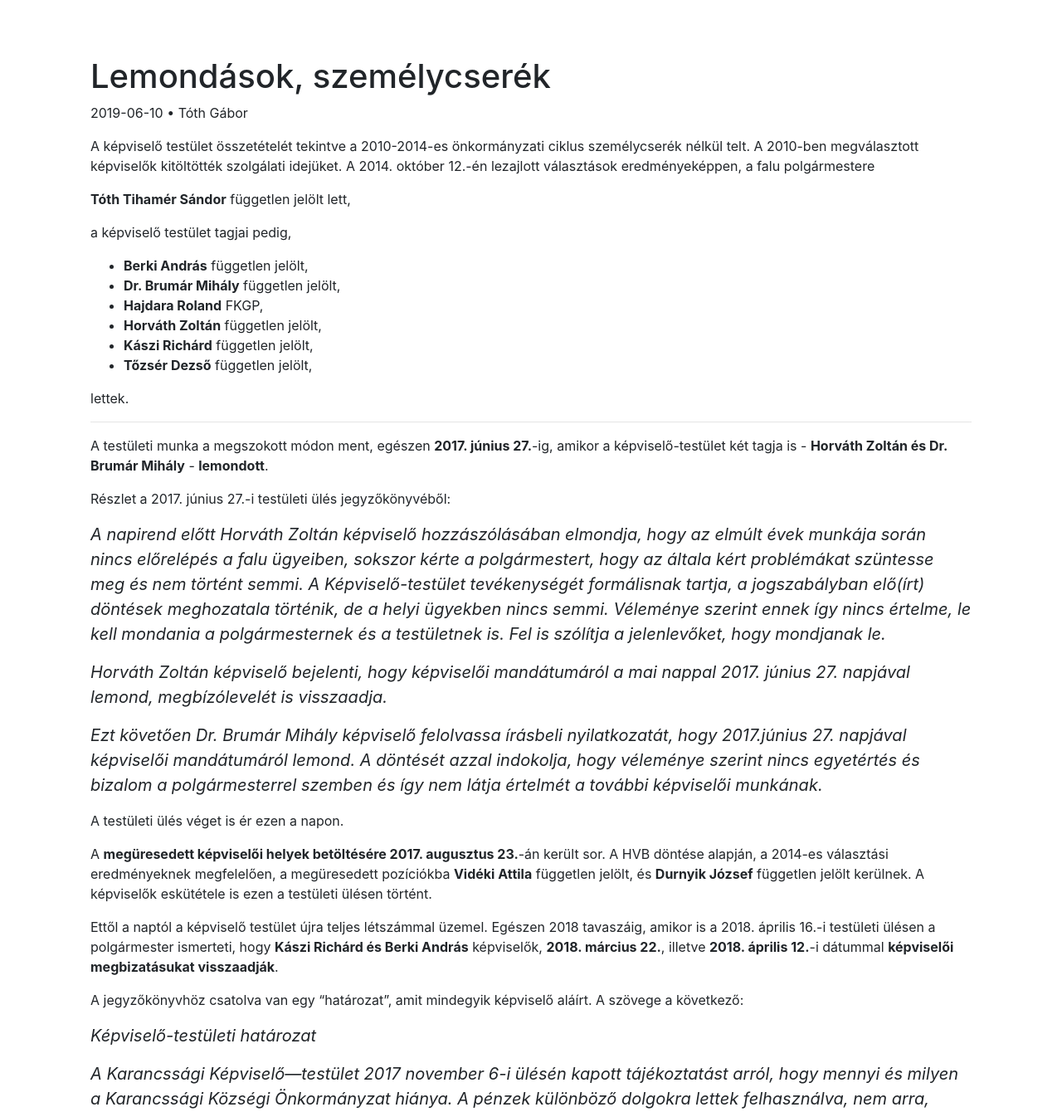
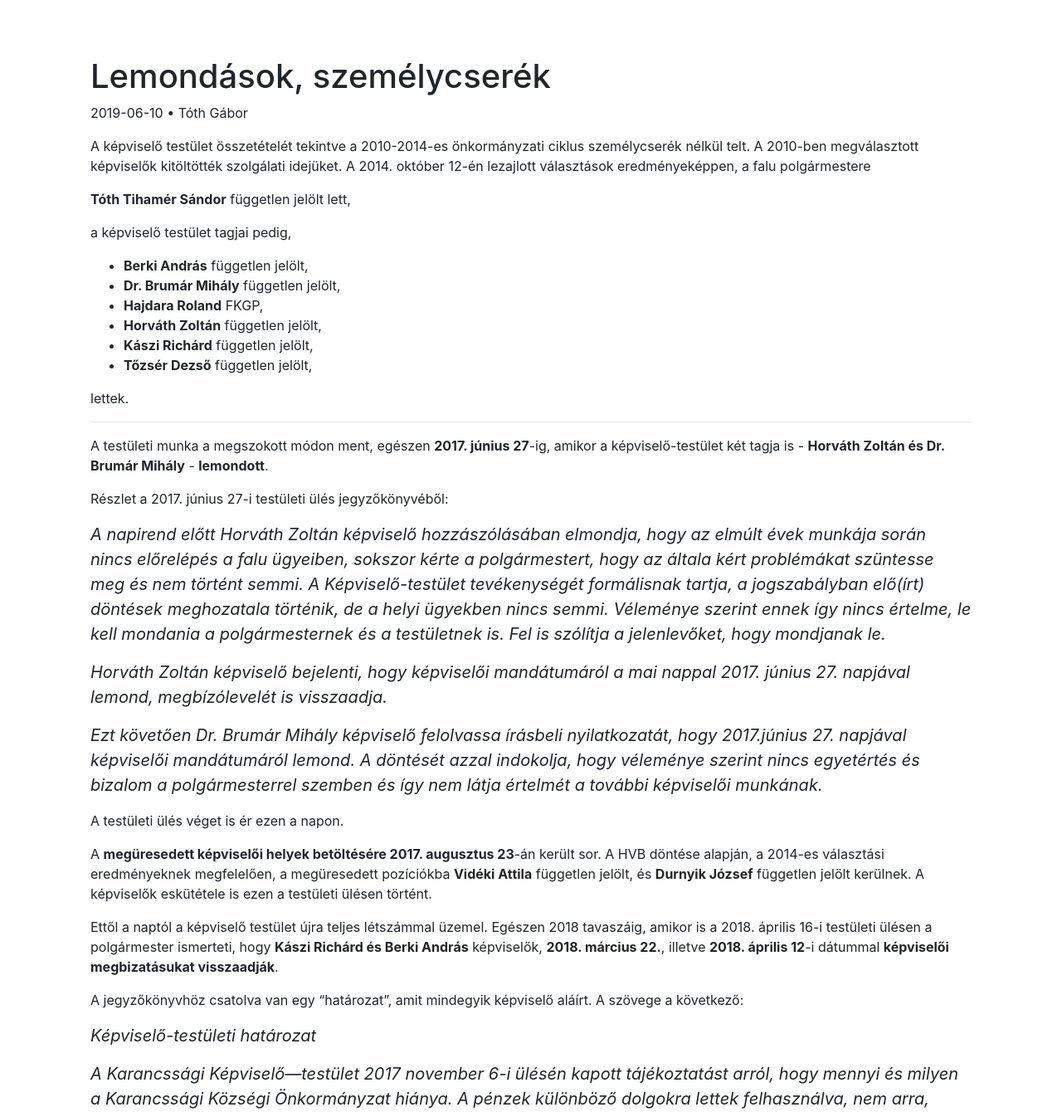
Before and after one commit to karancssag-info/karancssag.info, a Jekyll site: the page built from _posts/2019-06-10-szemelycserek.md, in a window 1280 px wide and 1400 px high, cut to the strip 60-1400 px from the top of the window. Shown: the whole strip at 83% size. Built offline with Jekyll 4.4.1, drawn with Linux system fonts in a browser that asks for light colours; nearby versions of some CDN libraries; comment, search, counter and statistics services are not loaded; some of the changed text lies outside the part shown.

Commit message:
typo fix

```diff
--- a/_posts/2019-06-10-szemelycserek.md
+++ b/_posts/2019-06-10-szemelycserek.md
@@ -8,7 +8,7 @@ author: thgab
 ---
 A képviselő testület összetételét tekintve a 2010-2014-es önkormányzati ciklus személycserék nélkül telt. A 2010-ben megválasztott képviselők kitöltötték szolgálati idejüket.
 <!--more-->
-A 2014. október 12.-én lezajlott választások eredményeképpen, a falu polgármestere
+A 2014. október 12-én lezajlott választások eredményeképpen, a falu polgármestere
 
 **Tóth Tihamér Sándor** független jelölt lett,
 
@@ -25,9 +25,9 @@ lettek.
 
 ---
 
-A testületi munka a megszokott módon ment, egészen **2017. június 27.**-ig, amikor a képviselő-testület két tagja is - **Horváth Zoltán és Dr. Brumár Mihály** - **lemondott**.
+A testületi munka a megszokott módon ment, egészen **2017. június 27**-ig, amikor a képviselő-testület két tagja is - **Horváth Zoltán és Dr. Brumár Mihály** - **lemondott**.
 
-Részlet a 2017. június 27.-i testületi ülés jegyzőkönyvéből:
+Részlet a 2017. június 27-i testületi ülés jegyzőkönyvéből:
 
 > A napirend előtt Horváth Zoltán képviselő hozzászólásában elmondja, hogy az elmúlt évek munkája során nincs előrelépés a falu ügyeiben, sokszor kérte a polgármestert, hogy az általa kért problémákat szüntesse meg és nem történt semmi. A Képviselő-testület tevékenységét formálisnak tartja, a jogszabályban elő(írt) döntések meghozatala történik, de a helyi ügyekben nincs semmi. Véleménye szerint ennek így nincs értelme, le kell mondania a polgármesternek és a testületnek is. Fel is szólítja a jelenlevőket, hogy mondjanak le.
 
@@ -39,10 +39,10 @@ A döntését azzal indokolja, hogy véleménye szerint nincs egyetértés és b
 A testületi ülés véget is ér ezen a napon.
 
 
-A **megüresedett képviselői helyek betöltésére 2017. augusztus 23.**-án került sor. A HVB döntése alapján, a 2014-es választási eredményeknek megfelelően, a megüresedett pozíciókba **Vidéki Attila** független jelölt, és **Durnyik József** független jelölt kerülnek. A képviselők eskütétele is ezen a testületi ülésen történt.
+A **megüresedett képviselői helyek betöltésére 2017. augusztus 23**-án került sor. A HVB döntése alapján, a 2014-es választási eredményeknek megfelelően, a megüresedett pozíciókba **Vidéki Attila** független jelölt, és **Durnyik József** független jelölt kerülnek. A képviselők eskütétele is ezen a testületi ülésen történt.
 
 Ettől a naptól a képviselő testület újra teljes létszámmal üzemel.
-Egészen 2018 tavaszáig, amikor is a 2018. április 16.-i testületi ülésen a polgármester ismerteti, hogy **Kászi Richárd és Berki András** képviselők, **2018. március 22.**, illetve **2018. április 12.**-i dátummal **képviselői megbizatásukat visszaadják**.
+Egészen 2018 tavaszáig, amikor is a 2018. április 16-i testületi ülésen a polgármester ismerteti, hogy **Kászi Richárd és Berki András** képviselők, **2018. március 22.**, illetve **2018. április 12**-i dátummal **képviselői megbizatásukat visszaadják**.
 
 A jegyzőkönyvhöz csatolva van egy "határozat", amit mindegyik képviselő aláírt. A szövege a következő:
 
@@ -85,7 +85,7 @@ A "határozat"-ban megjelölt [testületi ülés jegyzőkönyve](https://static.
 
 ---
 
-A **megüresedett képviselői helyek betöltésére 2018. július 31.**-én, és **2018. szeptember 25.**-én került sor, **Tóth Aladár** független jelölt,
+A **megüresedett képviselői helyek betöltésére 2018. július 31**-én, és **2018. szeptember 25**-én került sor, **Tóth Aladár** független jelölt,
 és **Rácz-Berki Erzsébet** független jelölt személyében, a 2014-es választási eredmények figyelembevételével, a HVB döntése értelmében.
 
 Eddig tart a történet a 2014-2018-as jegyzőkönyvek alapján...
```
Also changed, not shown: _posts/2019-06-02-A-foldadorol.md (+4 -4 lines), _posts/2019-06-19-koma.md (+1 -1 lines).
